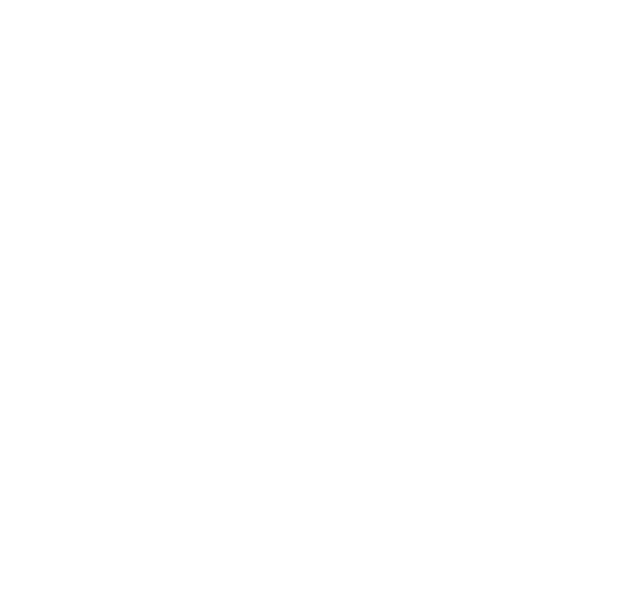
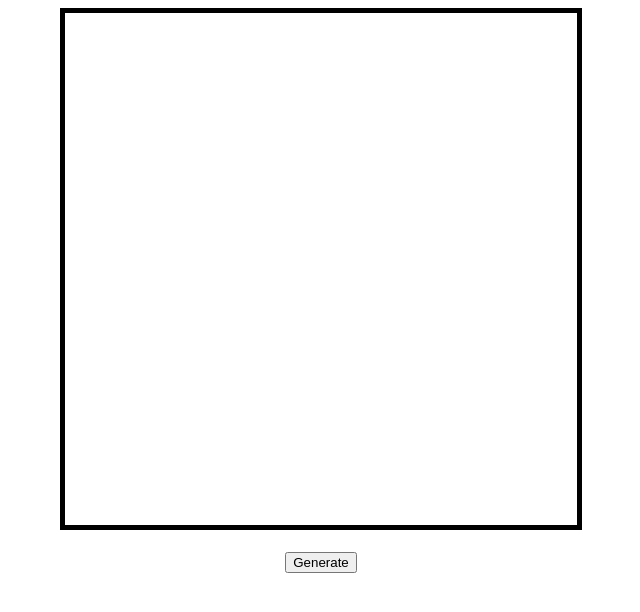
Before and after one commit to Bokosyk/avatar-generator, a plain HTML site: page index.html in a window 1280 px wide. Shown: the whole page, without its empty margins (319-959 px from the left). Drawn offline with Linux system fonts and the light colour scheme; files whose address does not match are found by name.

Commit message:
editing maleCharBase.src functionality and added new function getFilename

```diff
--- a/index.html
+++ b/index.html
@@ -1,16 +1,24 @@
 <!DOCTYPE html>
 <html lang="en">
-  <head>
+
+<head>
     <meta charset="UTF-8">
     <meta name="viewport" content="width=device-width, initial-scale=1.0">
     <meta http-equiv="X-UA-Compatible" content="ie=edge">
     <title>Avatar Maker</title>
     <link rel="stylesheet" href="style.css">
-  </head>
-  <body>
+    <script src="script.js"></script>
+</head>
+
+<body>
+
+    <div align="center">
+        <canvas id="canvas"></canvas>
+        <br><br>
+        <button onclick="window.location.reload();">Generate</button>
+    </div>
 
 
+</body>
 
-	<script src="script.js"></script>
-  </body>
 </html>
--- a/script.js
+++ b/script.js
@@ -1,21 +1,27 @@
 window.onload = function () {
 
+    function getFilename(fullPath) {
+        return fullPath.replace(/^.*[\\\/]/, '');
+    }
+
+    // WIP
     var maleCharBase = new Image()
-    var malecharBaseNum = Math.floor(Math.random() * 1) + 1 // Change according to # of base files
-    var maleCharBaseName = "malebase" + malecharBaseNum + ".png"
-    maleCharBase.src = maleCharBaseName
+    var malecharBaseNum = Math.floor(Math.random() * 5) + 1 // Change according to # of base files
+    var maleCharBaseName = getFilename("Assets/maleChar/base/malebase" + malecharBaseNum + ".png")
+    // WIP
+    console.log(maleCharBaseName)
+    maleCharBase.src = getFilename(maleCharBaseName)
+    console.log(maleCharBaseName.src)
 
-    maleCharBase.onload=function()
-    {
+    maleCharBase.onload = function () {
         buildMaleChar();
     }
 
-    function buildMaleChar()
-    {
+    function buildMaleChar() {
         var canvas = document.getElementById('canvas')
         var ctx = canvas.getContext('2d')
-        canvas.width=512;
-        canvas.height=512;
+        canvas.width = 512;
+        canvas.height = 512;
 
         //Necessary if parts need to be adjusted if files are not centered
         // ctx.drawImage(maleCharBase, ((512-maleCharBase.width)/2), 50)
--- a/style.css
+++ b/style.css
@@ -0,0 +1,3 @@
+#canvas {
+    border: 5px solid #000
+}
```
Also changed, not shown: Assets/maleChar/base/malebase1.png (added), Assets/maleChar/base/malebase2.png (added), Assets/maleChar/base/malebase3.png (added), Assets/maleChar/base/malebase4.png (added), Assets/maleChar/base/malebase5.png (added), 1 other file.
